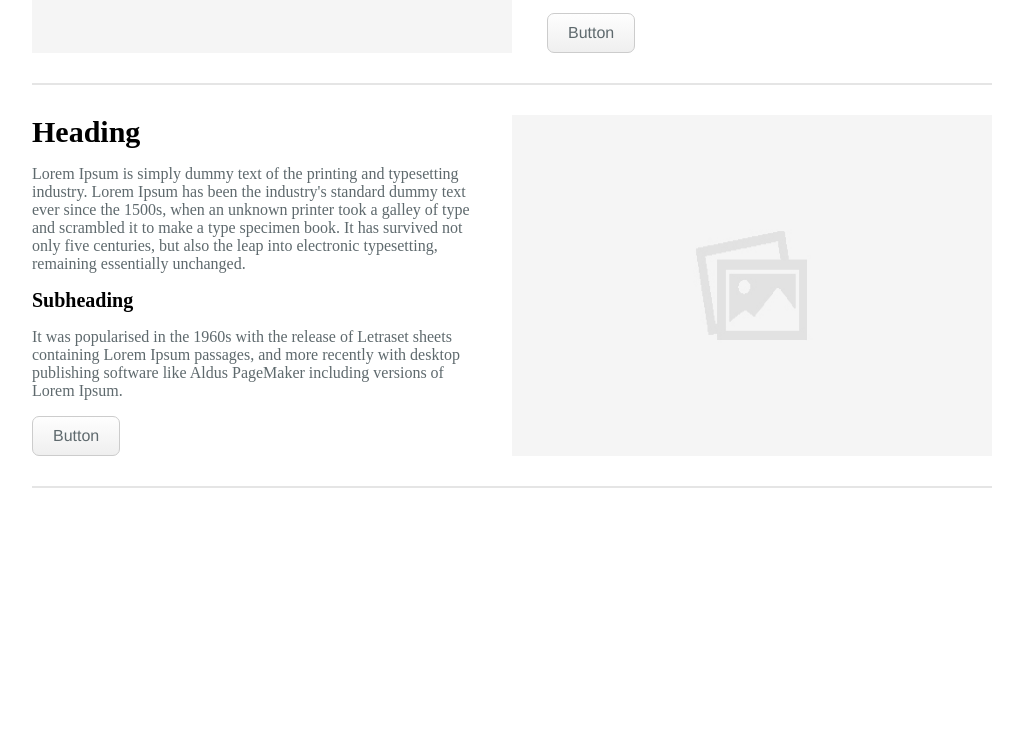
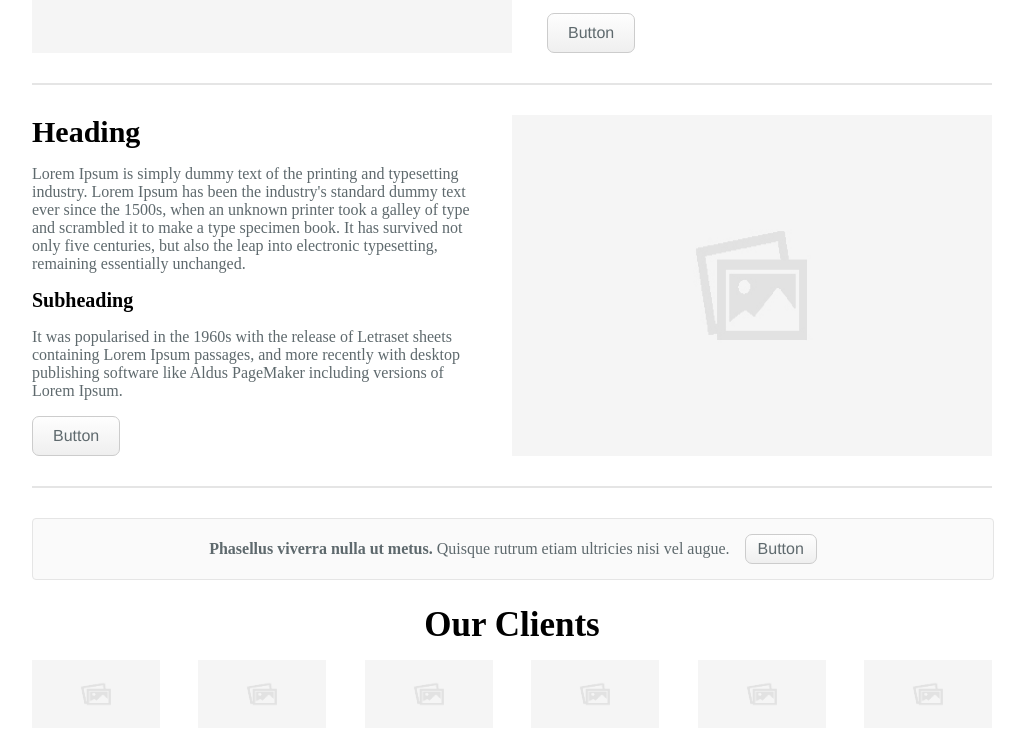
Before and after one commit to denis-fominykh/Site-Templates, a website: page index.html in a window 1280 px wide. Shown: the part 1262-2006 px from the top of the page, without its empty margins (128-1153 px from the left). Before the commit the page ends 1788 px from the top, so only its background shows below. Drawn offline with Linux system fonts and the light colour scheme.

Commit message:
Add OurClients

```diff
--- a/index.html
+++ b/index.html
@@ -9,7 +9,6 @@
 	<title>Site Templates</title>
 </head>
 <body>
-
 	<div class="Container">
 		<header class="Header">
 			<nav class="nav" role="navigation">
@@ -30,7 +29,6 @@
 				<div class="heading-button">Button</div>
 			</div>
 		</section>
-
 		<section class="SampleIcon">
 			<div class="sample-grid">
 				<div class="sample-container">
@@ -93,7 +91,6 @@
 				</div>
 			</div>
 		</section>
-
 		<section class="Subheading">
 			<table class="horizontal"></table>
 			<div class="subheading-block">
@@ -120,6 +117,22 @@
 			<table class="horizontal"></table>
 		</section>
 
+		<section class="OurClients">
+			<div class="clients-header">
+				<p class="clients-text"><b>Phasellus viverra nulla ut metus.</b> Quisque rutrum etiam ultricies nisi vel augue.</p>
+				<div class="clients-button">Button</div>
+			</div>
+			<h1 class="clients-text-banner">Our Clients</h1>
+			<div class="clients-gallery">
+				<img class="clients-foto" src="dist/images/image.png" alt="foto">
+				<img class="clients-foto foto-padding" src="dist/images/image.png" alt="foto">
+				<img class="clients-foto foto-padding" src="dist/images/image.png" alt="foto">
+				<img class="clients-foto foto-padding" src="dist/images/image.png" alt="foto">
+				<img class="clients-foto foto-padding" src="dist/images/image.png" alt="foto">
+				<img class="clients-foto foto-padding" src="dist/images/image.png" alt="foto">
+			</div>
+		</section>
+
 	</div>
 </body>
 </html>
--- /dev/null
+++ b/src/styles/OurClients/OurClients.less
@@ -0,0 +1,69 @@
+.OurClients {
+  .clients-header {
+	width: 100%;
+	height: 60px;
+	border: 1px solid #e5e5e5;
+	background-color: #fafafa;
+	border-radius: 4px;
+	display: flex;
+	justify-content: center;
+	align-items: center;
+
+	.clients-text {
+	  margin: 0;
+	  color: #5e696d;
+	}
+
+	.clients-button {
+	  margin-left: 15px;
+	  background: #fefefe;
+	  background-image: -webkit-linear-gradient(top, #fefefe, #efefef);
+	  background-image: -moz-linear-gradient(top, #fefefe, #efefef);
+	  background-image: -ms-linear-gradient(top, #fefefe, #efefef);
+	  background-image: -o-linear-gradient(top, #fefefe, #efefef);
+	  background-image: linear-gradient(to bottom, #fefefe, #efefef);
+	  -webkit-border-radius: 7;
+	  -moz-border-radius: 7;
+	  border: 1px solid #cccccc;
+	  border-radius: 7px;
+	  font-family: Helvetica;
+	  color: #5e696d;
+	  font-size: 16px;
+	  padding: 5px 12px;
+	  text-decoration: none;
+
+	  &:hover {
+		background: #11ade0;
+		background-image: -webkit-linear-gradient(top, #11ade0, #0092cb);
+		background-image: -moz-linear-gradient(top, #11ade0, #0092cb);
+		background-image: -ms-linear-gradient(top, #11ade0, #0092cb);
+		background-image: -o-linear-gradient(top, #11ade0, #0092cb);
+		background-image: linear-gradient(to bottom, #11ade0, #0092cb);
+		text-decoration: none;
+		border: 1px solid #0093c6;
+		color: white;
+	  }
+	}
+  }
+
+  .clients-text-banner {
+	margin: 25px 0 15px 0;
+	text-align: center;
+	font-size: 35px;
+	color: #000;
+  }
+
+  .clients-gallery {
+	display: flex;
+	margin-bottom: 50px;
+
+	.clients-foto {
+	  width: 13.35%;
+	  height: 68px;
+	}
+
+	.foto-padding{
+	  padding-left: 4%;
+	}
+  }
+}
--- a/src/styles/style.less
+++ b/src/styles/style.less
@@ -3,3 +3,4 @@
 @import "SampleHeading/SampleHeading.less";
 @import "Subheading/Subheading.less";
 @import "SampleIcon/SampleIcon.less";
+@import "OurClients/OurClients.less";
```
Also changed, not shown: dist/css/style.css.
